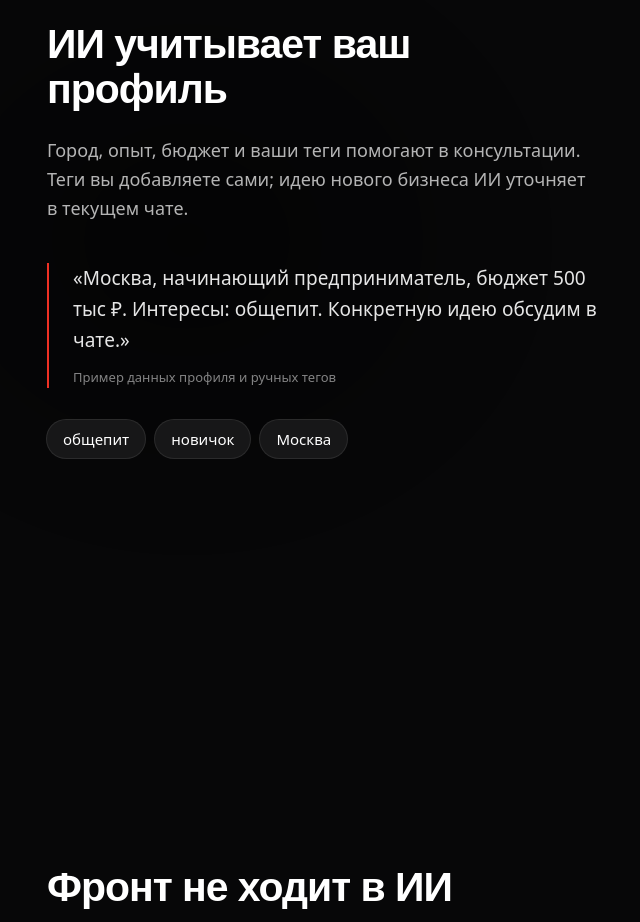
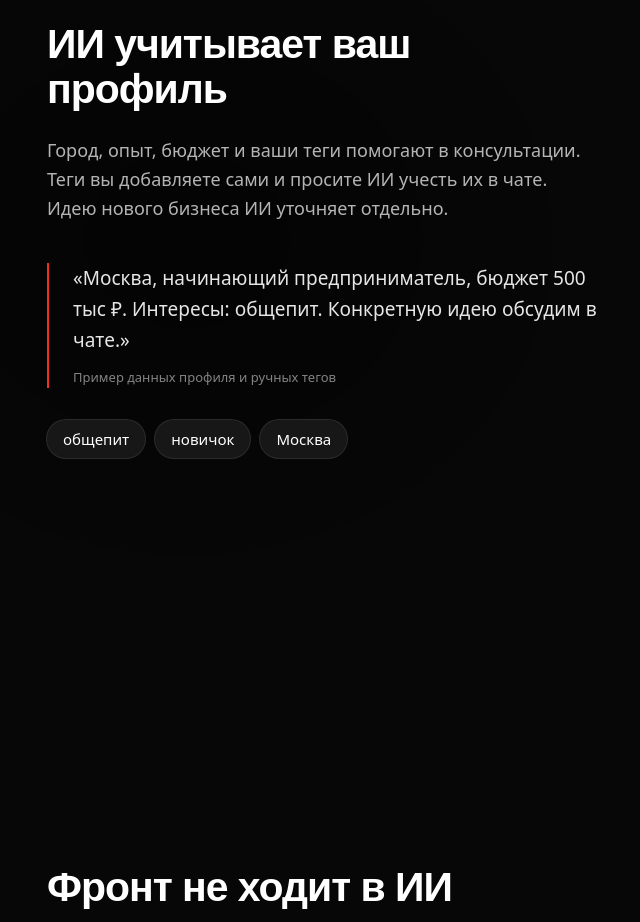
Before and after one commit to xrnskew/XRONIX, a React (Vite) app in the folder frontend/: page /profile in a window 1280 px wide. Shown: the part 4400-5322 px from the top of the page, without its empty margins (17-657 px from the left). Built offline with nearby package versions, Linux system fonts and the light colour scheme; no server answers; a web font is replaced by a local one.

Commit message:
docs(frontend): explain explicit use of profile tags

```diff
--- a/frontend/src/landing/Slides.tsx
+++ b/frontend/src/landing/Slides.tsx
@@ -169,7 +169,7 @@ export function Memory() {
   return (
     <Section id="memory" tint>
       <SplitText text="ИИ учитывает ваш профиль" className={h2} />
-      <Reveal delay={450}><p className={leadCls}>Город, опыт, бюджет и ваши теги помогают в консультации. Теги вы добавляете сами; идею нового бизнеса ИИ уточняет в текущем чате.</p></Reveal>
+      <Reveal delay={450}><p className={leadCls}>Город, опыт, бюджет и ваши теги помогают в консультации. Теги вы добавляете сами и просите ИИ учесть их в чате. Идею нового бизнеса ИИ уточняет отдельно.</p></Reveal>
       <Reveal delay={600} className="mt-10 max-w-[600px] border-l-2 border-brand pl-6">
         <FadeWords delay={800} className="text-[19px] leading-relaxed text-white/90" text="«Москва, начинающий предприниматель, бюджет 500 тыс ₽. Интересы: общепит. Конкретную идею обсудим в чате.»" />
         <div className="mt-3 text-[13px] text-white/50">Пример данных профиля и ручных тегов</div>
--- a/frontend/src/phone/screens/Profile.tsx
+++ b/frontend/src/phone/screens/Profile.tsx
@@ -68,7 +68,7 @@ export default function ProfileScreen() {
 
       <Card id="profile-tags" delay={1} span={5} className="self-start">
         <SectionTitle>Ваши теги</SectionTitle>
-        <p className="-mt-1.5 mb-3 text-[13px] leading-snug text-muted">Добавляйте интересы и предпочтения для консультаций. ИИ видит эти теги; менять их можете только вы. Нажмите на тег, чтобы удалить.</p>
+        <p className="-mt-1.5 mb-3 text-[13px] leading-snug text-muted">Добавляйте интересы и предпочтения для консультаций. Попросите ИИ учесть ваши теги в чате. Менять их можете только вы. Нажмите на тег, чтобы удалить.</p>
         {user.tags.length === 0 && <p className="mb-3 text-[13px] text-muted">Тегов пока нет. При желании добавьте их вручную.</p>}
         <div className="flex flex-wrap gap-1.5">
           {user.tags.map((t) => (
```
